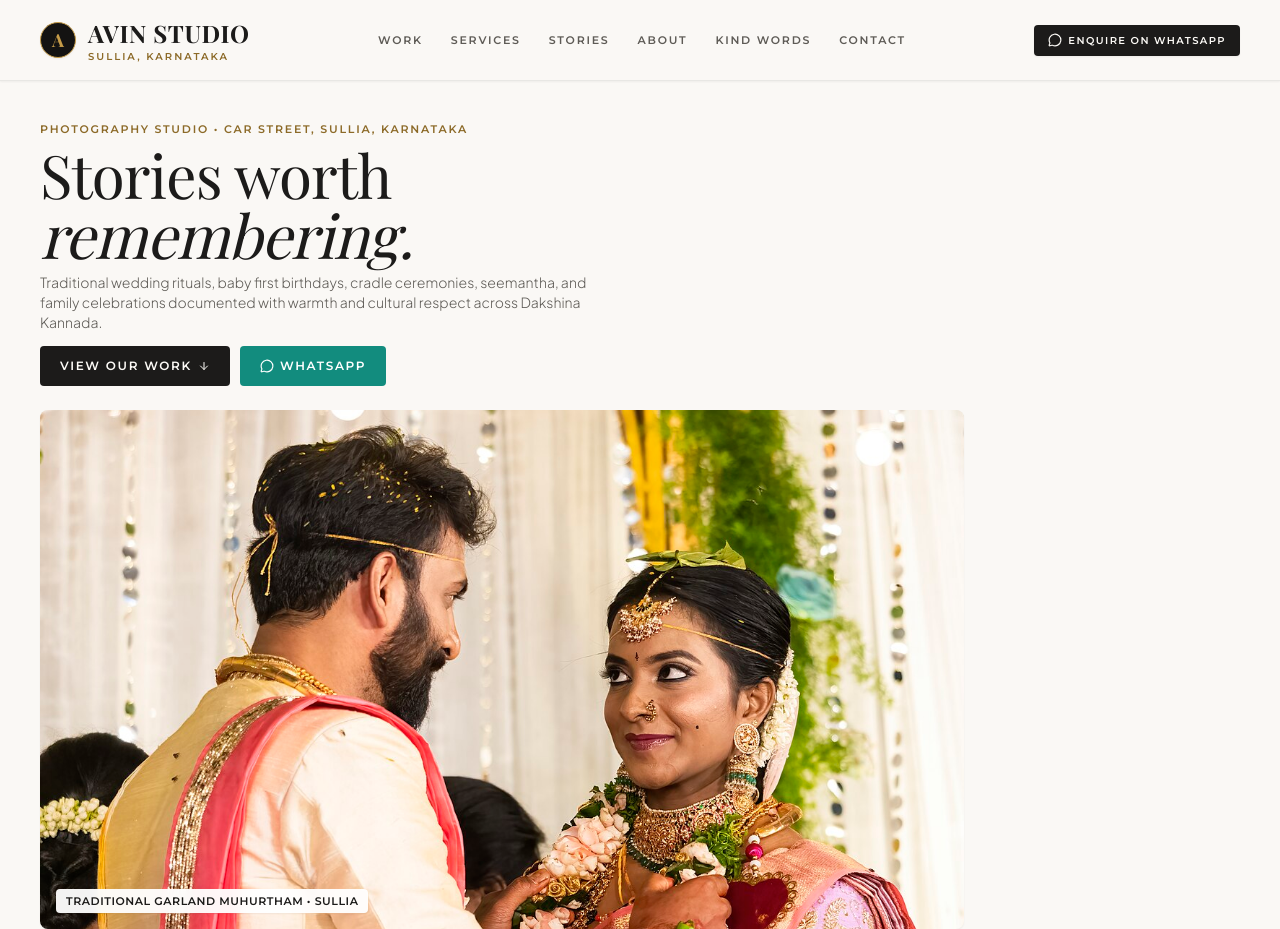
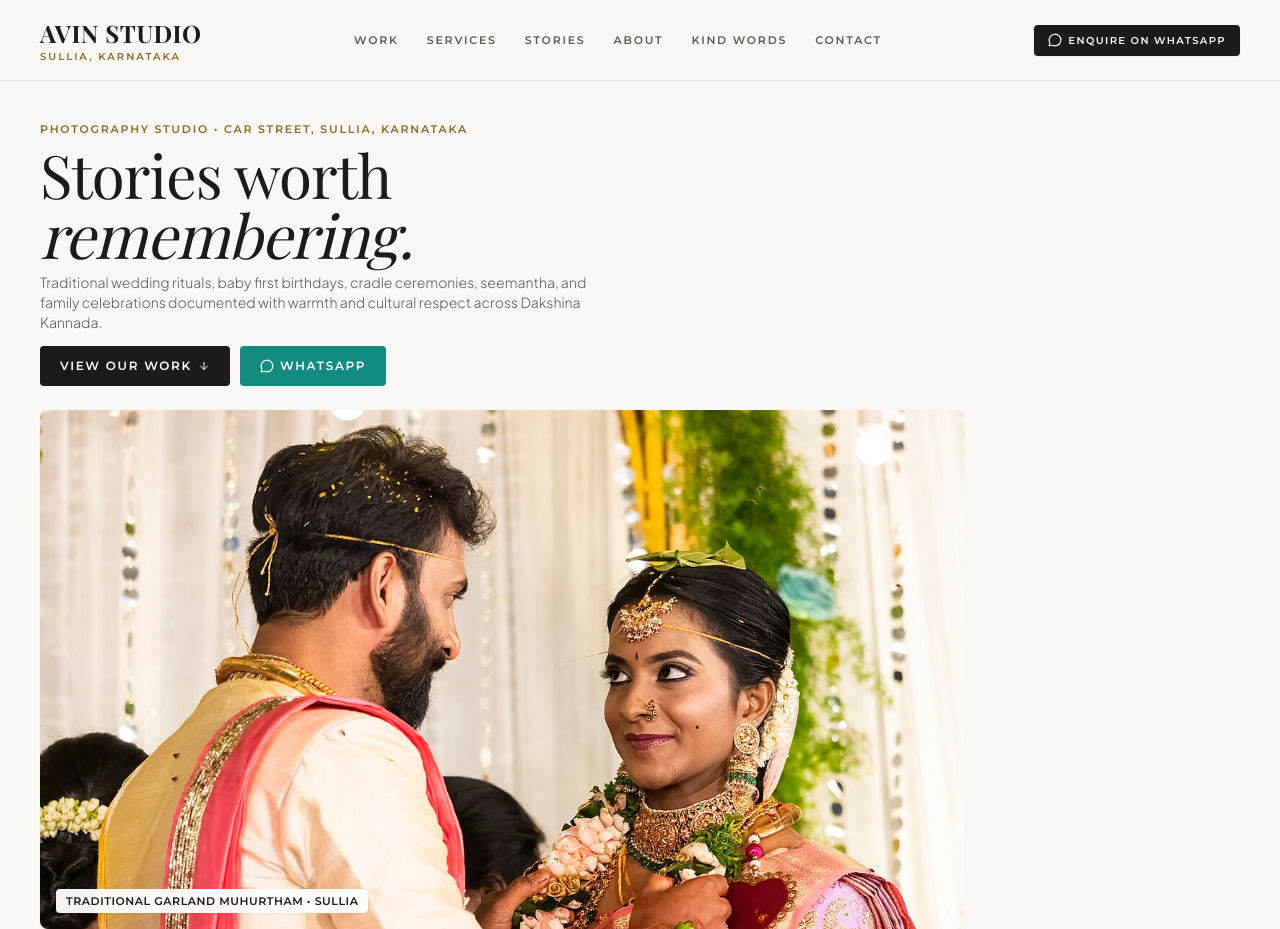
Before and after one commit to sampathkulal400-sketch/avin-studio, a plain HTML site: page index.html in a window 1280 px wide. Shown: the top 929 px of the page. Drawn offline with nearby package versions, Linux system fonts and the light colour scheme; a web font is replaced by a local one.

Commit message:
Keep favicon on browser tab only, restore clean typography in navbar and footer

```diff
--- a/index.html
+++ b/index.html
@@ -55,18 +55,13 @@
       <div class="flex items-center justify-between h-16 sm:h-20">
 
         <!-- Logo / Studio Name -->
-        <a href="#" class="flex items-center gap-2.5 sm:gap-3 group py-1">
-          <div class="w-8 h-8 sm:w-9 sm:h-9 rounded-full bg-[#141312] flex items-center justify-center border border-color-gold shadow-sm shrink-0 group-hover:scale-105 transition-transform">
-            <span class="font-serif font-bold text-base sm:text-lg text-color-gold leading-none">A</span>
-          </div>
-          <div class="flex flex-col">
+        <a href="#" class="flex flex-col group py-1">
           <span class="font-serif text-xl sm:text-2xl font-bold tracking-wide text-text-main leading-tight">
             AVIN STUDIO
           </span>
           <span class="text-[10px] font-sub uppercase tracking-[0.2em] text-color-accent-dark font-semibold">
             Sullia, Karnataka
           </span>
-          </div>
         </a>
 
         <!-- Desktop Navigation Links -->
@@ -848,12 +843,7 @@
 
         <!-- Column 1: Studio Brand & Heritage -->
         <div class="md:col-span-5 space-y-2">
-          <div class="flex items-center gap-2.5">
-            <div class="w-8 h-8 rounded-full bg-white/10 flex items-center justify-center border border-amber-400/50 shadow-sm shrink-0">
-              <span class="font-serif font-bold text-base text-amber-300 leading-none">A</span>
-            </div>
           <div class="font-serif text-white text-xl sm:text-2xl font-bold tracking-wide">AVIN STUDIO</div>
-          </div>
           <div class="text-xs text-amber-400 font-kannada font-semibold">ಅವಿನ್ ಸ್ಟುಡಿಯೋ - ಕಾರ್ ಸ್ಟ್ರೀಟ್, ಜಟ್ಟಿಪಳ್ಳ, ಸುಳ್ಯ</div>
           <p class="text-neutral-300 text-xs font-light max-w-sm leading-relaxed">
             Fine-art wedding, baby first birthday, cradle ceremony, seemantha, and heirloom portrait photography across Sullia, Puttur, Mangaluru, and Coastal Karnataka.
```
Lines whose indentation alone changed are shown as unchanged.
